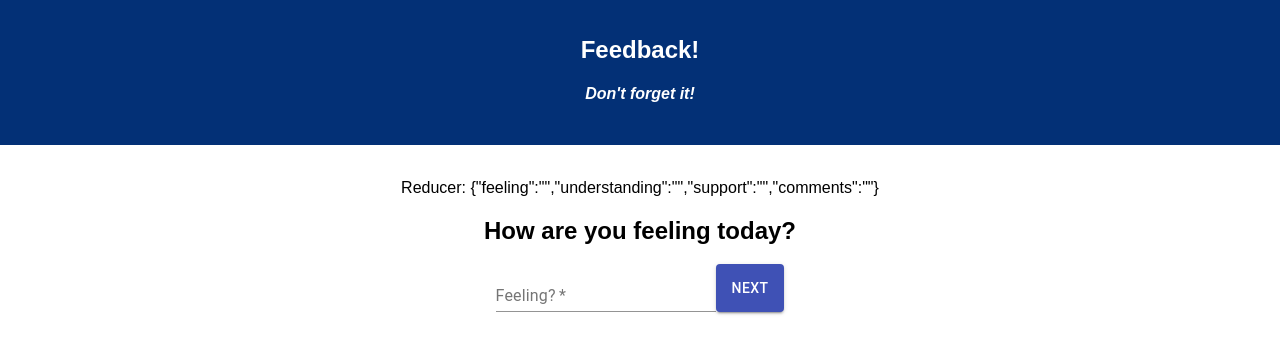
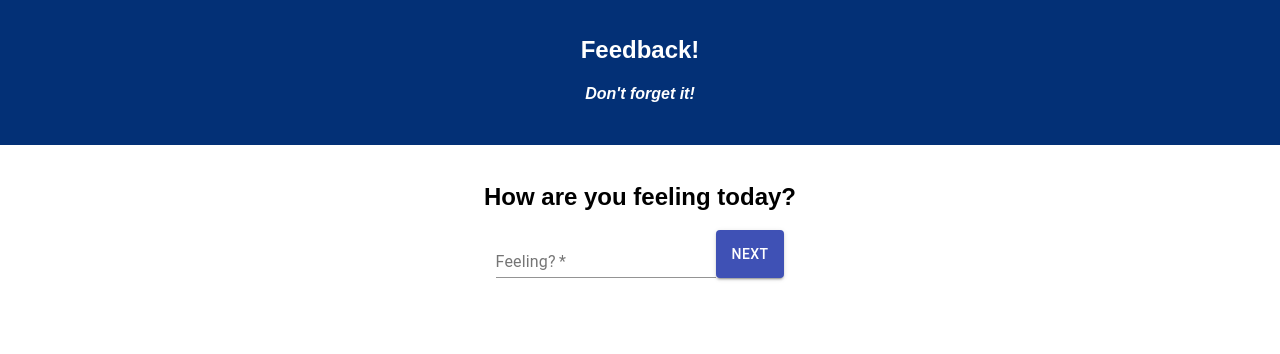
Before and after one commit to luketpena/redux-weekend-project, a React (Create React App) app: page /#/ in a window 1280 px wide. Shown: the top 354 px of the page. Built offline with nearby package versions, Linux system fonts and the light colour scheme.

Commit message:
Double check

```diff
--- a/src/components/Admin/FeedbackRow.js
+++ b/src/components/Admin/FeedbackRow.js
@@ -2,7 +2,6 @@ import React, {Component} from 'react';
 import TableCell from '@material-ui/core/TableCell';
 import TableRow from '@material-ui/core/TableRow';
 import Radio from '@material-ui/core/Radio';
-import Button from '@material-ui/core/Button';
 
 import RemoveButton from './RemoveButton';
 
--- a/src/components/Admin/RemoveButton.js
+++ b/src/components/Admin/RemoveButton.js
@@ -15,7 +15,6 @@ class RemoveButton extends Component {
     switch(this.state.step) {
       case 0:
         return <Button onClick={this.toggleStep} variant="outlined" color="secondary">Remove</Button>
-        break;
       case 1: //props.clickRemove
         return (
           <>
@@ -23,7 +22,7 @@ class RemoveButton extends Component {
             <Button onClick={this.toggleStep} variant="outlined" color="secondary">Cancel</Button>
           </>
         )
-        break;
+      default: return false;
     }
   }
 
--- a/src/components/FeedbackForm/FeedbackForm.js
+++ b/src/components/FeedbackForm/FeedbackForm.js
@@ -48,7 +48,6 @@ class FeedbackForm extends Component {
         case numberOfInputs+0: return <Summary changeStep={this.changeStep}/>;
         case numberOfInputs+1: return <ThankYou resetFeedbackForm={this.resetFeedbackForm}/>;
         default: return <p>Whoopsie. You shouldn't be seeing this. My bad.</p>
-
       }
     }
   }
@@ -64,7 +63,6 @@ class FeedbackForm extends Component {
   render () {
     return (
       <div>
-        <p>Reducer: {JSON.stringify(this.props.feedback)}</p>
         {this.renderSections()}
       </div>
     )
```
